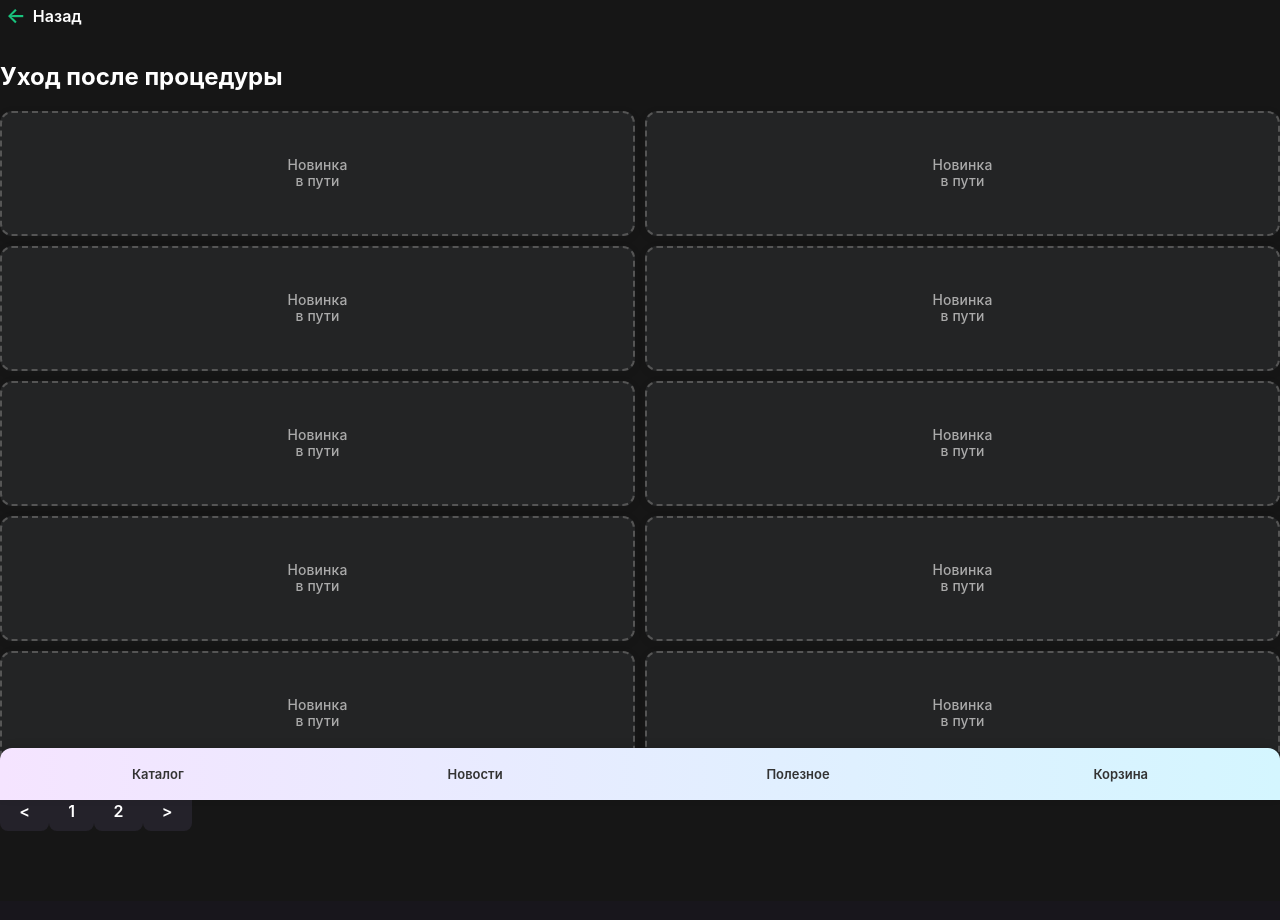
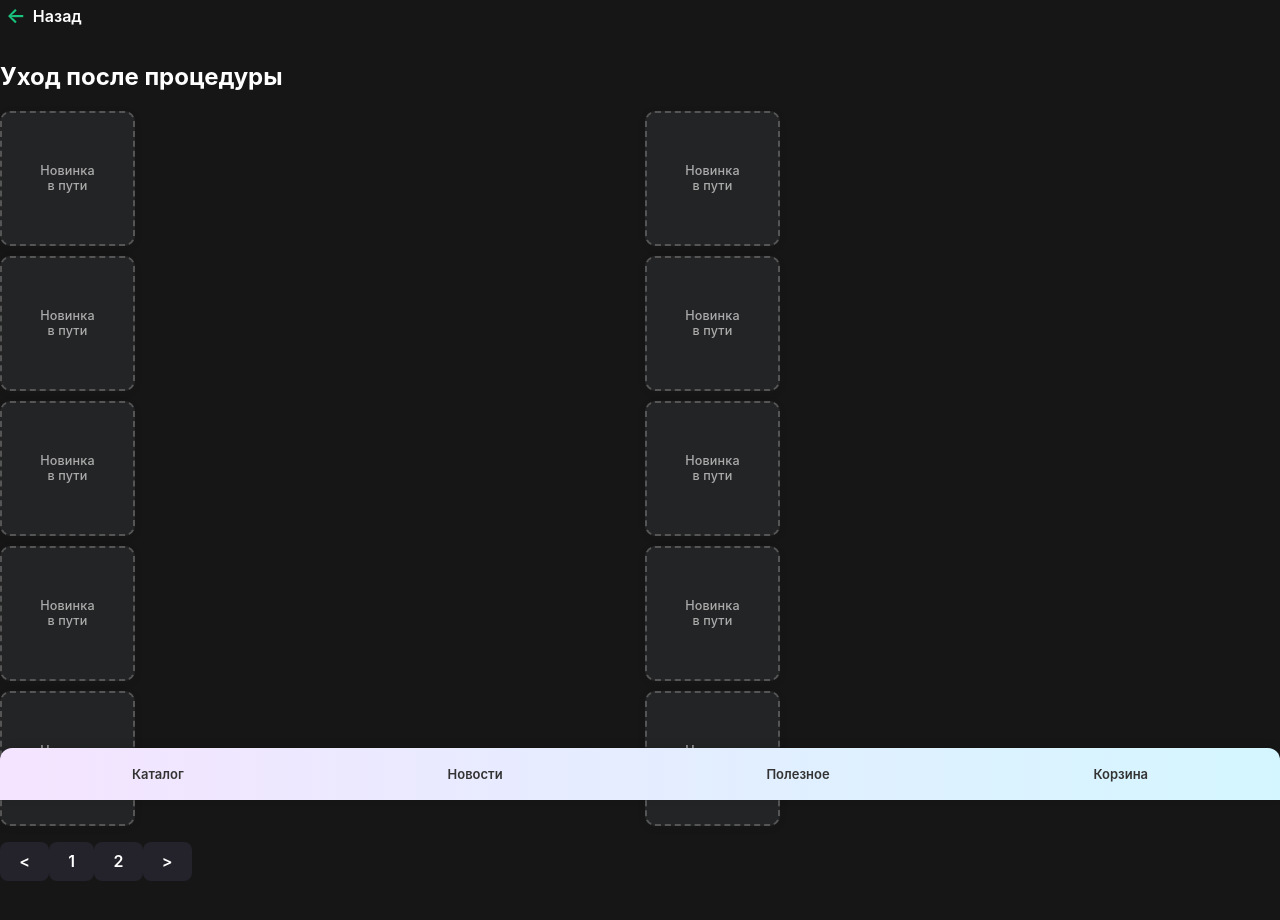
Before and after one commit to AlexSalavat/facade-stone-app, a React (Vite) app: page /category/aftercare in a window 1280 px wide. Shown: the top 920 px of the page. Built offline with nearby package versions, Linux system fonts and the light colour scheme.

Commit message:
Реализована сетка 2x5 карточек с placeholder-новинк

```diff
--- a/src/styles/ProductCard.css
+++ b/src/styles/ProductCard.css
@@ -1,7 +1,7 @@
 .product-card {
   background: #232425;
-  border-radius: 12px;
-  box-shadow: 0 2px 10px 0 rgba(24,24,30,0.10);
+  border-radius: 10px;
+  box-shadow: 0 2px 8px 0 rgba(24,24,30,0.09);
   overflow: hidden;
   cursor: pointer;
   display: flex;
@@ -9,8 +9,9 @@
   align-items: stretch;
   transition: box-shadow .16s, border .15s;
   border: 2px solid transparent;
-  min-height: 125px;
-  max-height: 170px;
+  min-height: 110px;
+  max-height: 135px;
+  aspect-ratio: 1/1; /* всегда квадрат */
 }
 .product-card:hover {
   box-shadow: 0 4px 14px 0 #53b9fd80;
@@ -19,28 +20,30 @@
 
 .product-card-img {
   width: 100%;
-  aspect-ratio: 1/1;
+  height: 82%;
   object-fit: cover;
   background: #111;
-  border-radius: 10px 10px 0 0;
-  margin-bottom: 0;
-  min-height: 64px;
-  max-height: 84px;
+  border-radius: 8px 8px 0 0;
+  min-height: 70px;
+  max-height: 100px;
+  flex: 1 1 auto;
+  aspect-ratio: 1/1;
 }
 
 .product-card-info {
-  padding: 4px 5px 7px 5px;
+  padding: 2px 5px 6px 5px;
   text-align: left;
   display: flex;
   flex-direction: column;
   justify-content: flex-end;
-  flex-grow: 1;
+  flex-grow: 0;
+  height: 18%;
 }
 .product-card-title {
-  font-size: 0.91rem;
+  font-size: 0.81rem;
   font-weight: 600;
   color: #fff;
-  margin-bottom: 2px;
+  margin-bottom: 1px;
   white-space: nowrap;
   overflow: hidden;
   text-overflow: ellipsis;
@@ -48,20 +51,21 @@
 .product-card-link {
   color: #22e877;
   font-weight: 600;
-  font-size: 0.95rem;
+  font-size: 0.89rem;
   margin-top: 0;
 }
 
 /* Placeholder */
 .product-card.placeholder-card {
   background: #232425;
-  border-radius: 12px;
-  box-shadow: 0 2px 10px 0 rgba(24,24,30,0.07);
+  border-radius: 10px;
+  box-shadow: 0 2px 8px 0 rgba(24,24,30,0.07);
   display: flex;
   align-items: center;
   justify-content: center;
-  min-height: 125px;
-  max-height: 170px;
+  min-height: 110px;
+  max-height: 135px;
+  aspect-ratio: 1/1;
   border: 2px dashed #555;
   cursor: default;
   transition: none;
@@ -69,12 +73,12 @@
 .placeholder-content {
   width: 100%;
   height: 100%;
-  min-height: 64px;
+  min-height: 60px;
   display: flex;
   align-items: center;
   justify-content: center;
   color: #aaa;
-  font-size: 0.87rem;
+  font-size: 0.79rem;
   font-weight: 500;
   text-align: center;
   letter-spacing: 0.01em;
```
